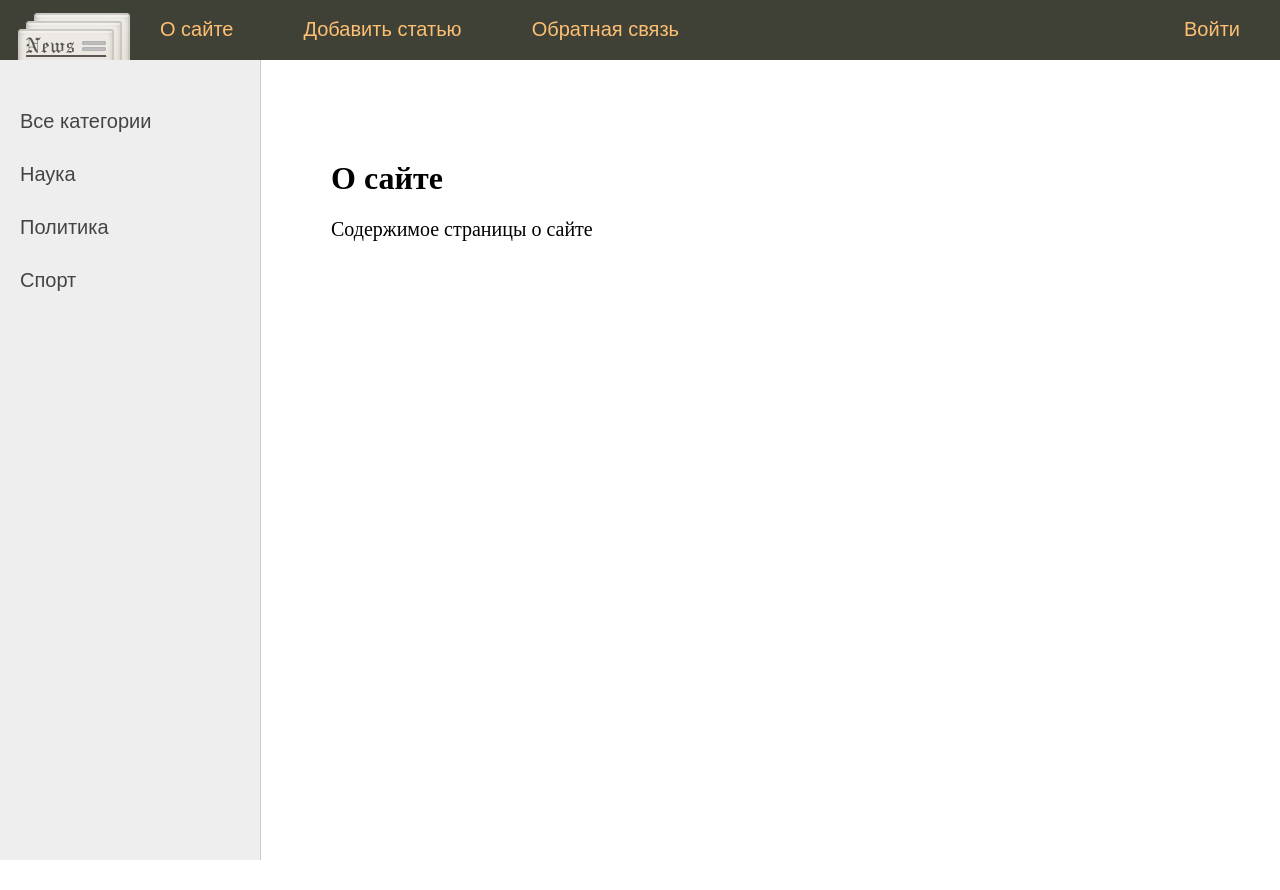
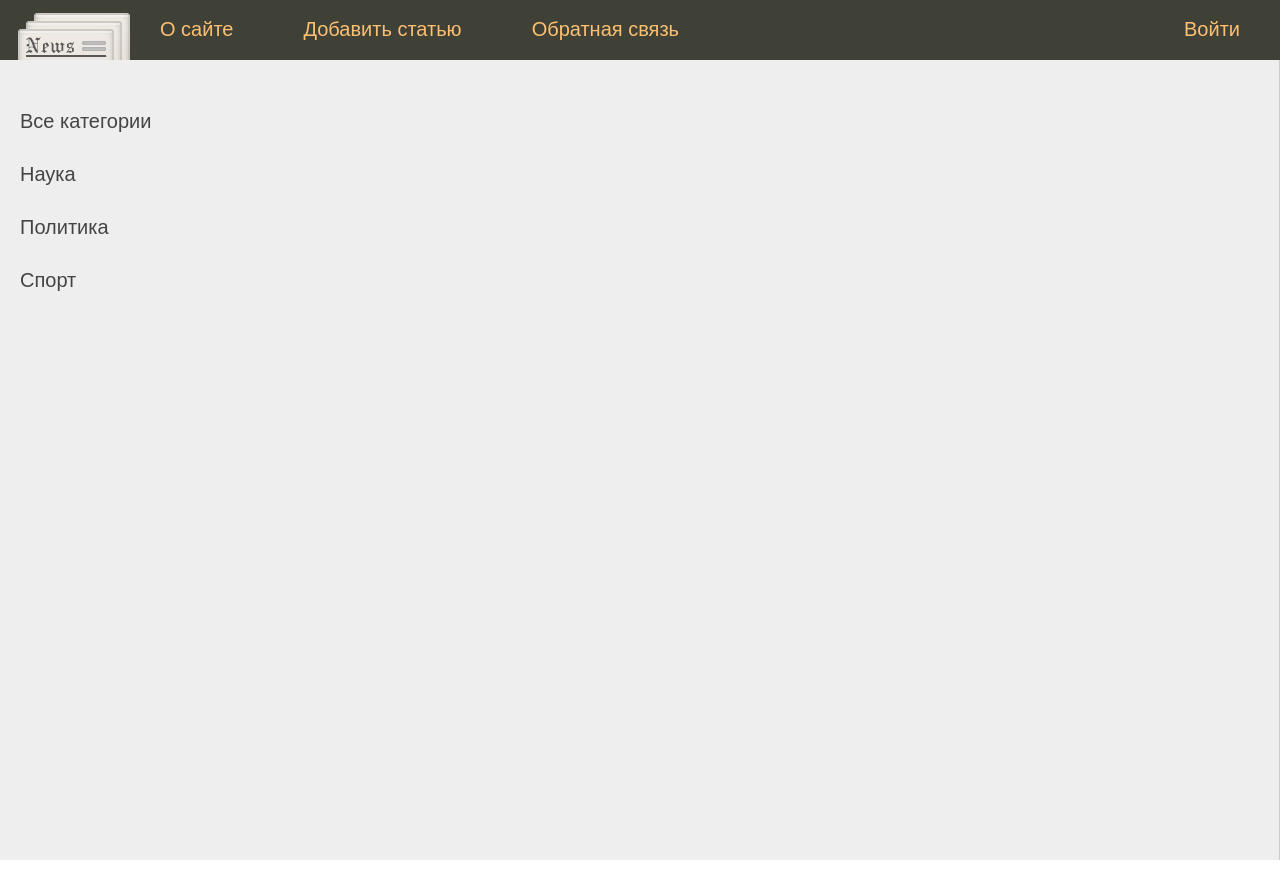
Before and after one commit to udv0902/D3_6, a Django app: page /about/ in a window 1280 px wide. Run offline with Django 4.2, Linux system fonts and the light colour scheme; data comes from the database, SQL or seed files in the repository.

Commit message:
Update base.html

```diff
--- a/News_site/news_portal/templates/news_portal/base.html
+++ b/News_site/news_portal/templates/news_portal/base.html
@@ -61,15 +61,7 @@
 <!--{% endfor %}-->
 	</ul>
 </td>
-<!-- Конец Sidebar'а -->
-<td valign="top" class="content">
-	{% block breadcrumbs %}
-	{% endblock %}
 
-<!-- Блок контента -->
-	<div class="content-text">
-{% block content %}
-{% endblock %}
 	</div>
 </body>
 </html>
```
